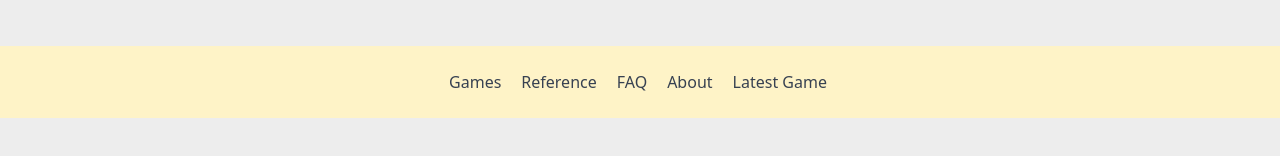
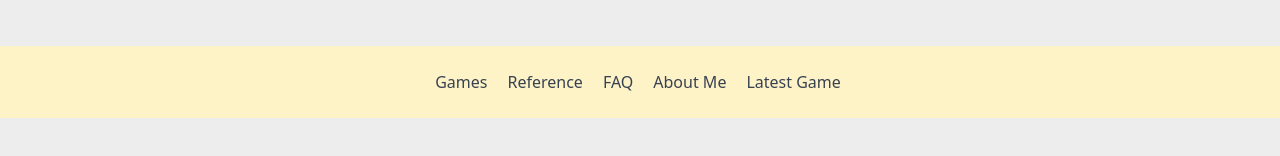
Before and after one commit to didanndut/mmo-games, a Next.js app: page /faq in a window 1280 px wide. Shown: the part 552-708 px from the top of the page. Built offline with nearby package versions, Linux system fonts and the light colour scheme.

Commit message:
feat:update ui

```diff
--- a/components/Footer.js
+++ b/components/Footer.js
@@ -28,7 +28,7 @@ export default function Footer() {
 
           </Link>
           <Link href="/about" className="flex title-font font-sm items-center text-gray-700  hover:text-gray-900 mb-4 mr-3 md:mb-0">
-               <h1 className="ml-2">About </h1>
+               <h1 className="ml-2">About Me </h1>
 
 
           </Link>
```
